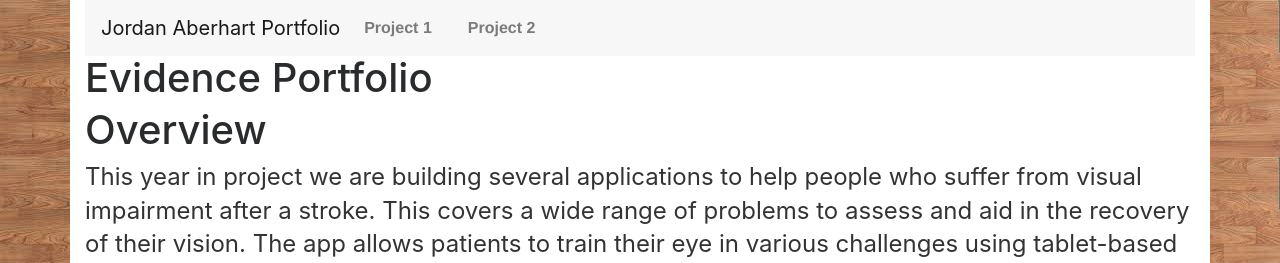
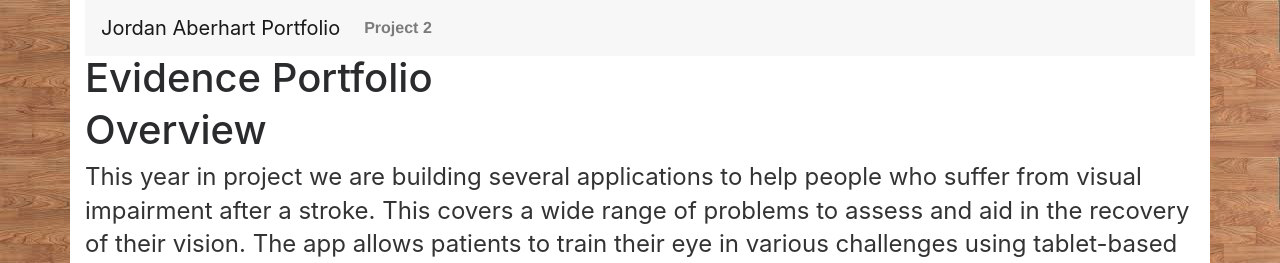
Before and after one commit to aberhjk1/aberhjk1.github.io, a Jekyll site: the page built from index.html, in a window 1280 px wide and 900 px high. Shown: the top 263 px of the window. Built offline with Jekyll 4.4.1, drawn with Linux system fonts in a browser that asks for light colours; nearby versions of some CDN libraries.

Commit message:
Update default.html

```diff
--- a/_layouts/default.html
+++ b/_layouts/default.html
@@ -28,9 +28,6 @@
         <div class="collapse navbar-collapse" id="navbarText">
             <ul class="navbar-nav mr-auto">
                 <li class="nav-item">
-                    <a class="nav-link" href="index">Project 1</a>
-                </li>
-                <li class="nav-item">
                     <a class="nav-link" href="project2">Project 2</a>
                 </li>
 
```
